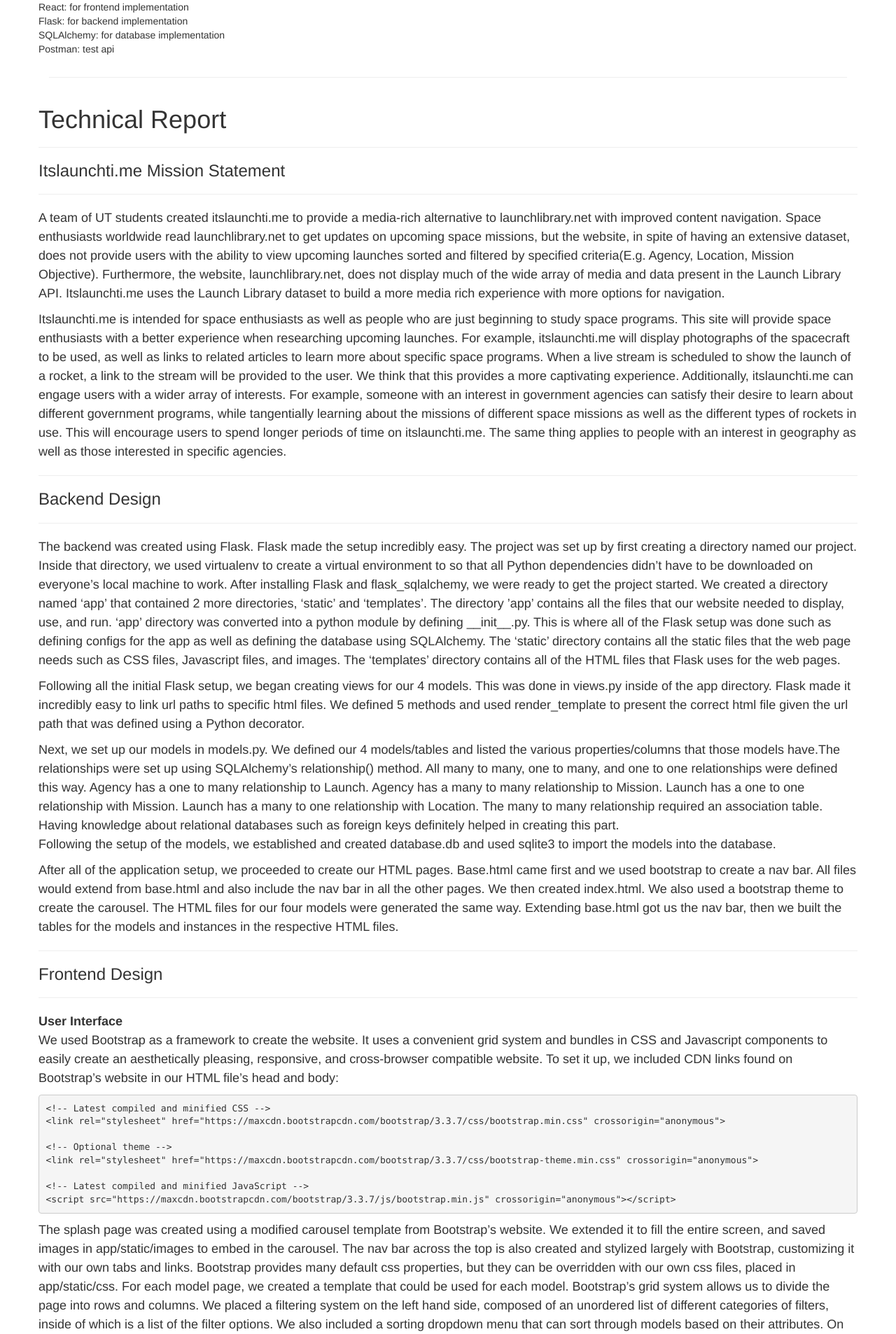
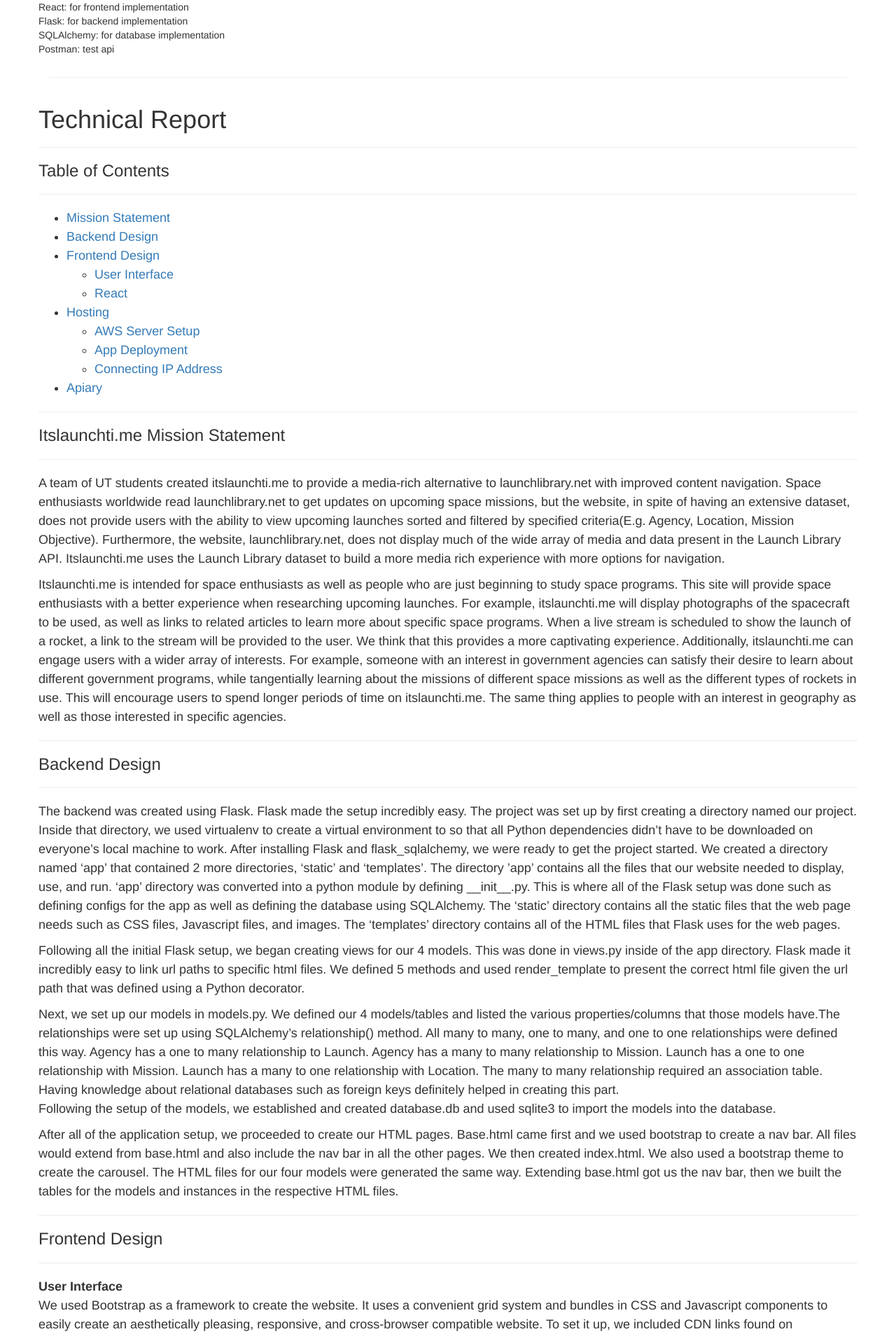
Before and after one commit to Benjamin28/idb, a Flask app: page /about in a window 1280 px wide. Shown: the part 1913-3819 px from the top of the page at 70% size. Run offline with Flask 2, Linux system fonts and the light colour scheme; some libraries are stand-ins or nearby versions.

Commit message:
added table of contents

```diff
--- a/app/templates/about.html
+++ b/app/templates/about.html
@@ -144,13 +144,32 @@
         <div class="techreport">
           <h1>Technical Report</h1>
           <hr>
-          <h3>Itslaunchti.me Mission Statement</h3>
+          <h3>Table of Contents</h3>
+          <hr>
+          <ul>
+            <li><a href="{{url_for('about', _anchor = 'mission')}}">Mission Statement</a></li>
+            <li><a href="{{url_for('about', _anchor = 'backend')}}">Backend Design</a></li>
+            <li><a href="{{url_for('about', _anchor = 'frontend')}}">Frontend Design</a></li>
+            <ul>
+              <li><a href="{{url_for('about', _anchor = 'ui')}}">User Interface</a></li>
+              <li><a href="{{url_for('about', _anchor = 'react')}}">React</a></li>
+            </ul>
+            <li><a href="{{url_for('about', _anchor = 'hosting')}}">Hosting</a></li>
+            <ul>
+              <li><a href="{{url_for('about', _anchor = 'partone')}}">AWS Server Setup</a></li>
+              <li><a href="{{url_for('about', _anchor = 'parttwo')}}">App Deployment</a></li>
+              <li><a href="{{url_for('about', _anchor = 'partthree')}}">Connecting IP Address</a></li>
+            </ul>
+            <li><a href="{{url_for('about', _anchor = 'apiary')}}">Apiary</a></li>
+          </ul>
+          <hr>
+          <h3 id="mission">Itslaunchti.me Mission Statement</h3>
           <hr>
 <p>A team of UT students created itslaunchti.me to provide a media-rich alternative  to launchlibrary.net with improved content navigation. Space enthusiasts worldwide read launchlibrary.net to get updates on upcoming space missions, but the website, in spite of having an extensive dataset, does not provide users with the ability to view upcoming launches sorted and filtered by specified criteria(E.g. Agency, Location, Mission Objective). Furthermore, the website, launchlibrary.net, does not display much of the wide array of media and data present in the Launch Library API. Itslaunchti.me uses the Launch Library dataset to build a more media rich experience with more options for navigation.</p>
 <p>Itslaunchti.me is intended for space enthusiasts as well as people who are just beginning to study space programs. This site will provide space enthusiasts with a better experience when researching upcoming launches. For example, itslaunchti.me will display photographs of the spacecraft to be used, as well as links to related articles to learn more about specific space programs. When a live stream is scheduled to show the launch of a rocket, a link to the stream will be provided to the user. We think that this provides a more captivating experience. Additionally, itslaunchti.me can engage users with a wider array of interests. For example, someone with an interest in government agencies can satisfy their desire to learn about different government programs, while tangentially learning about the missions of different space missions as well as the different types of rockets in use. This will encourage users to spend longer periods of time on itslaunchti.me. The same thing applies to people with an interest in geography as well as those interested in specific agencies.</p>
 
 <hr>
-<h3>Backend Design</h3>
+<h3 id="backend">Backend Design</h3>
 <hr>
 <p>The backend was created using Flask. Flask made the setup incredibly easy. The project was set up by first creating a directory named our project. Inside that directory, we used virtualenv to create a virtual environment to so that all Python dependencies didn’t have to be downloaded on everyone’s local machine to work. After installing Flask and flask_sqlalchemy, we were ready to get the project started. We created a directory named ‘app’ that contained 2 more directories, ‘static’ and ‘templates’. The directory ’app’ contains all the files that our website needed to display, use, and run. ‘app’ directory was converted into a python module by defining __init__.py. This is where all of the Flask setup was done such as defining configs for the app as well as defining the database using SQLAlchemy. The ‘static’ directory contains all the static files that the web page needs such as CSS files, Javascript files, and images. The ‘templates’ directory contains all of the HTML files that Flask uses for the web pages.</p>
 <p>Following all the initial Flask setup, we began creating views for our 4 models. This was done in views.py inside of the app directory. Flask made it incredibly easy to link url paths to specific html files. We defined 5 methods and used render_template to present the correct html file given the url path that was defined using a Python decorator.</p>
@@ -159,9 +178,9 @@ Following the setup of the models, we established and created database.db and us
 <p>After all of the application setup, we proceeded to create our HTML pages. Base.html came first and we used bootstrap to create a nav bar. All files would extend from base.html and also include the nav bar in all the other pages. We then created index.html. We also used a bootstrap theme to create the carousel. The HTML files for our four models were generated the same way. Extending base.html got us the nav bar, then we built the tables for the models and instances in the respective HTML files.</p>
 
 <hr>
-<h3>Frontend Design</h3>
+<h3 id="frontend">Frontend Design</h3>
 <hr>
-<b>User Interface</b>
+<b id="ui">User Interface</b>
 <p>We used Bootstrap as a framework to create the website. It uses a convenient grid system and bundles in CSS and Javascript components to easily create an aesthetically pleasing, responsive, and cross-browser compatible website. To set it up, we included CDN links found on Bootstrap’s website in our HTML file’s head and body:<br>
 <pre><code>&lt!-- Latest compiled and minified CSS -->
 &ltlink rel="stylesheet" href="https://maxcdn.bootstrapcdn.com/bootstrap/3.3.7/css/bootstrap.min.css" integrity="sha384-BVYiiSIFeK1dGmJRAkycuHAHRg32OmUcww7on3RYdg4Va+PmSTsz/K68vbdEjh4u" crossorigin="anonymous">
@@ -173,13 +192,13 @@ Following the setup of the models, we established and created database.db and us
 &ltscript src="https://maxcdn.bootstrapcdn.com/bootstrap/3.3.7/js/bootstrap.min.js" integrity="sha384-Tc5IQib027qvyjSMfHjOMaLkfuWVxZxUPnCJA7l2mCWNIpG9mGCD8wGNIcPD7Txa" crossorigin="anonymous">&lt/script></pre></code></p>
 <p>The splash page was created using a modified carousel template from Bootstrap’s website. We extended it to fill the entire screen, and saved images in app/static/images to embed in the carousel. The nav bar across the top is also created and stylized largely with Bootstrap, customizing it with our own tabs and links. Bootstrap provides many default css properties, but they can be overridden with our own css files, placed in app/static/css. For each model page, we created a template that could be used for each model. Bootstrap’s grid system allows us to divide the page into rows and columns. We placed a filtering system on the left hand side, composed of an unordered list of different categories of filters, inside of which is a list of the filter options. We also included a sorting dropdown menu that can sort through models based on their attributes. On the right, we placed a grid of items. Each item consists of a thumbnail with an image and a caption which links to the page for that instance. Since the website is not currently hooked with a database, elements in each model are linked to some static dummy pages which are stored inside temp folder. Those pages include the relevant information for that instance and contain links to other pages. Again, we created templates that could be filled in and re-used for each instance page. For the about page, again, Bootstrap’s grid system allows us to cleanly organize pictures and captions on the page.</p>
 
-<b>Note on React</b>
+<b id="react">Note on React</b>
 <p>Our project does not yet use React, but we will add it to the pages that need to display data from the database. The React code will fetch the names of instances and photographs of the instances from the backend and the backend code. The react body of code will then implant the data from the backend as html on the category and instance pages. The ability to sort and filter this data will come from code implemented in the frontend. Because this code is not yet implemented, we do not have sufficient details for this.</p>
 
 <hr>
-<h3>Hosting</h3>
+<h3 id="hosting">Hosting</h3>
 <hr>
-<b>Part One: Setting up the AWS server on AWS</b>
+<b id="partone">Part One: Setting up the AWS server on AWS</b>
 <p>The first thing to do is to create an AWS account. Note that you will have to give a credit card, but there a is free tier. So as long as you stick to that, you shouldn't be charged. Also realize that because whoever creates the account must put credit card info in, whoever creates the account may not want to give out the account login and password, it's may not be a big deal, but it's good to know. Next, under the services tab go to the Network options and select “VPC.” Use the VPC wizard to create your VPC. It will ask you a few questions about your VPC setup, and you should leave everything on the default settings except the following: <u>for the endpoints options choose public subnet option and select create VPC.</u>
 Now, again go to the services tab and from under the compute options, select EC2. Under create instance, select launch instance. Select an Ubuntu server. <u>Select the general purpose free tier so you are not charged.</u> Press next. For the auto-assign public IP, select the enable option (because you want people without a key to be able to see your website). Select review and launch. Find and select the edit security groups option and add a rule for HTTP with the default settings, it is very important that you chose HTTP and not HTTPS if you follow this guide for setting up. Press “Launch Instance”. Next you will be required to create a new key-pair name. This key pair name will allow you/your teammates to access the server through ssh, so it is <u>incredibly important</u> that you do not lose it. Now click on view instance, and you should see your server either ready (green light), not ready (yellow light), or broken (red light). If it is yellow, that's ok. Just wait a second for it to finish setting up. If it's red, then you messed something up during the setup, so I would suggest killing the instance by going to actions, clicking instance state, clicking terminate, and then starting over. Now, to make sure that your instance is correctly up and running, we will try and ssh into it. To ssh in, you must ensure that you are in the same directory where you saved that key you just made. The command is:
 <pre><code>ssh -i "yourkey.pem" public dns</code></pre>
@@ -187,7 +206,7 @@ where the public dns is listed under the description tag on the page showing you
 <pre><code>Welcome to Ubuntu 16.04.2 LTS (GNU/Linux 4.4.0-64-generic x86_64)</code></pre>
 This means that you have successfully set up a server on amazon!</p>
 
-<b>Part Two: Deploying Your App to Your AWS Server</b>
+<b id="parttwo">Part Two: Deploying Your App to Your AWS Server</b>
 <p>First, you want to ssh into the server that you created and started in part one above. Second, you should note that essentially every command you give the server will need sudo access (all except for cd pretty much), so when I give terminal commands to enter below ,the sudo in front is implied. The following commands ensure apt-get is updated and then install apache2:
 <pre><code>apt-get update<br>apt-get install apache2</code></pre>
 Now, the next command installs an apache2 mod that is needed to run a file that starts flask from apache2:
@@ -228,11 +247,11 @@ Note that if you are unable to get this working, you can just make the servernam
 Now you need to restart apache2 with the following command:
 <pre><code>sudo service apache2 restart</code></pre>
 Now, if you attempt to go to local/elastic dns server, it should show your website. Good job!</p>
-<b>Part Three: Connecting Your IP Address to Your Namecheap Address</b>
+<b id="partthree">Part Three: Connecting Your IP Address to Your Namecheap Address</b>
 <p>Go back to your AWS account and go to the instance you have your app on. Click on “allocate address”. This will create the elastic IP you need. Click “associate address” and associate the elastic address with your instance. Now go to route 53 under AWS services and create a hosted zone. Two records will be shown, an SOA record and an NA record. Copy and save the values in the NA record. Create two more records of type "A – IPv4 address." For their names, put &ltyournamecheapwebsite.me> and &ltwww.yournamecheapwebsite.me>. For their values, put the elastic IP website you created. Go to your namecheap account and click the “manage” button beside the domain name you want to associate your website with. Scroll down a little bit and you will see a nameservers section. In this section select “custom DNS” and put each of those NA values (there should be four) that you saved. Ensure that they do <u>NOT</u> end in a period. Now you're done! It can take up to twenty-four hours for the name change to propagate but can take as little as fifteen minutes.</p>
 
 <hr>
-<h3>Apiary</h3>
+<h3 id="apiary">Apiary</h3>
 <hr>
 <p>First, the owner of the github account on which the app resides must create an apiary account. The owner of the github account must create the apiary account because they are the only ones who have permission to link the apiary account to the github account. Now, fill in the Apiary example (polls) that they give you, but with information based on the API that you want to provide your users. You can mock test this API by using the console to the right, which allows you to fake a request to the API you specify with apiary. Apiary will return your mock data to you if the request had legitimate syntax; just be sure to change the "production" option under the request section to "mock server".</p>
 
```
